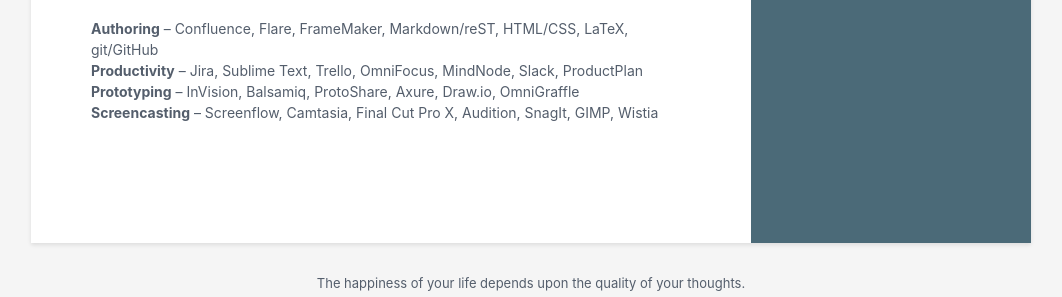
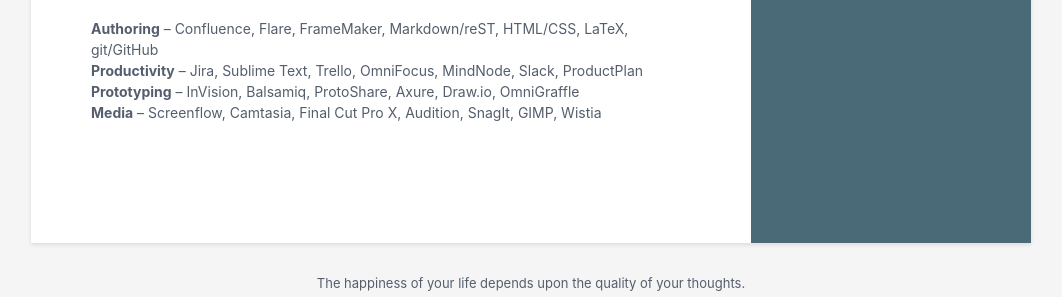
Before and after one commit to djdeangelis/djdeangelis.github.io, a Jekyll site: the page built from index.html, in a window 1280 px wide and 900 px high, scrolled down 3933 px. Shown: the part 576-873 px from the top of the window, without its empty margins (109-1171 px from the left). Built offline with Jekyll 4.4.1, drawn with Linux system fonts in a browser that asks for light colours.

Commit message:
Update data file

```diff
--- a/_data/data.yml
+++ b/_data/data.yml
@@ -277,7 +277,7 @@ skills:
         **Authoring** -- Confluence, Flare, FrameMaker, Markdown/reST, HTML/CSS, LaTeX, git/GitHub <br>
         **Productivity** -- Jira, Sublime Text, Trello, OmniFocus, MindNode, Slack, ProductPlan <br>
         **Prototyping** --  InVision, Balsamiq, ProtoShare, Axure, Draw.io, OmniGraffle <br>
-        **Screencasting** -- Screenflow, Camtasia, Final Cut Pro X, Audition, SnagIt, GIMP, Wistia
+        **Media** -- Screenflow, Camtasia, Final Cut Pro X, Audition, SnagIt, GIMP, Wistia
 
 #    toolset:
 #      - name: Jira & Confluence
```
